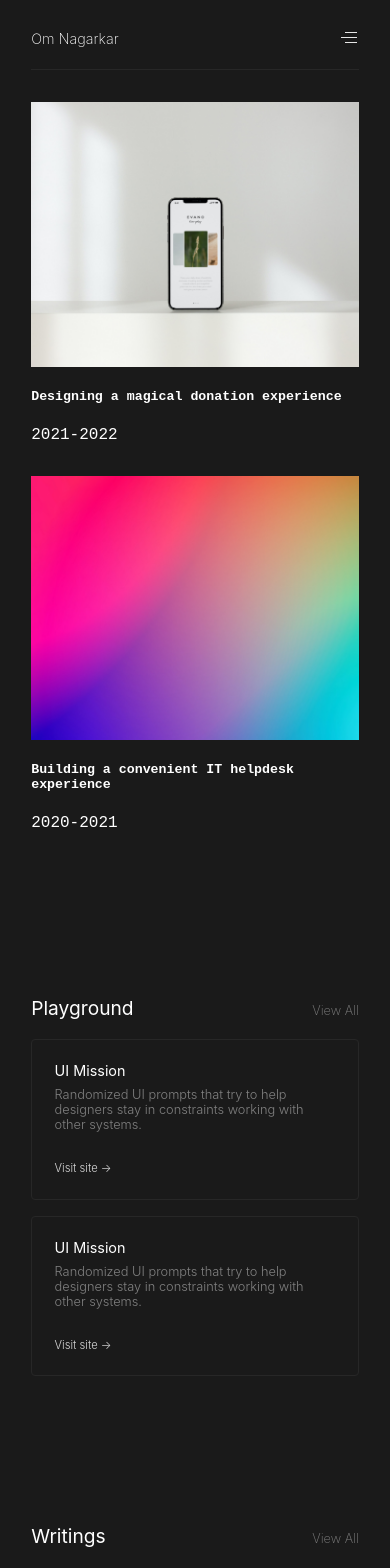
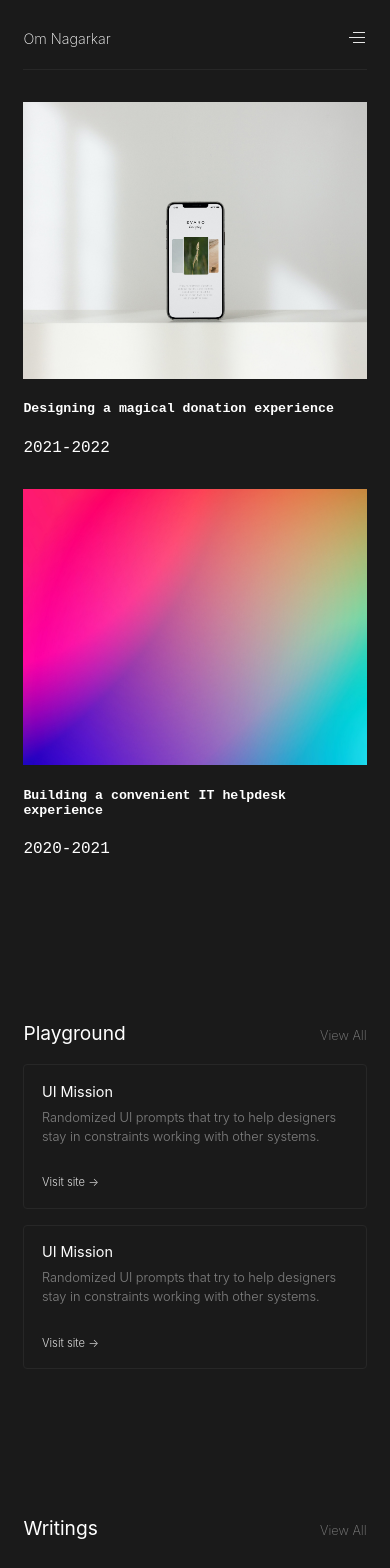
Before and after one commit to H0und5/nextport, a Next.js app: page / in a window 390 px wide. Shown: the top 1568 px of the page. Built offline with nearby package versions, Linux system fonts and the light colour scheme.

Commit message:
-- Observation -- Made some global css margin and padding updates on mobile

```diff
--- a/styles/CopyCard.module.css
+++ b/styles/CopyCard.module.css
@@ -23,6 +23,7 @@
   font-size: .9rem;
   font-weight: 300;
   color: #808080;
+  line-height: 1.2rem;
   padding-bottom: 1.5rem;
   margin: 0;
 }
@@ -40,7 +41,7 @@
 
 @media (max-width: 760px) {
   .copyCardContainer {
-    padding: 1.4rem;
+    padding: 1.1rem;
     background: #1A1A1A;
     border: 1px solid #272727;
     border-radius: 4px;
@@ -60,6 +61,7 @@
     font-family: -apple-system, BlinkMacSystemFont, 'Segoe UI', Roboto, Oxygen, Ubuntu, Cantarell, 'Open Sans', 'Helvetica Neue', sans-serif;
     font-size: .8rem;
     font-weight: 300;
+    line-height: 1.2rem;
     color: #808080;
     padding-bottom: 1.5rem;
     margin: 0;
--- a/styles/Home.module.css
+++ b/styles/Home.module.css
@@ -24,6 +24,7 @@
 @media (max-width: 760px) {
 
   .headerDivider {
+    margin-top: .5rem;
     border-top: 1px solid #272727;
     color: #272727;
     visibility: visible;
--- a/styles/NavBar.module.css
+++ b/styles/NavBar.module.css
@@ -72,6 +72,7 @@
   }
 
   .headerDivider {
+    margin-top: .4rem;
     border-top: 1px solid #272727;
     color: #272727;
     visibility: visible;
--- a/styles/globals.css
+++ b/styles/globals.css
@@ -25,7 +25,7 @@ a {
   html,
   body {
     width: auto;
-    margin: 2vw 4vw 0vw 4vw;
+    margin: 2vw 3vw 0vw 3vw;
     font-family: -apple-system, BlinkMacSystemFont, Segoe UI, Roboto, Oxygen,
       Ubuntu, Cantarell, Fira Sans, Droid Sans, Helvetica Neue, sans-serif;
     background-color: #1A1A1A;
```
